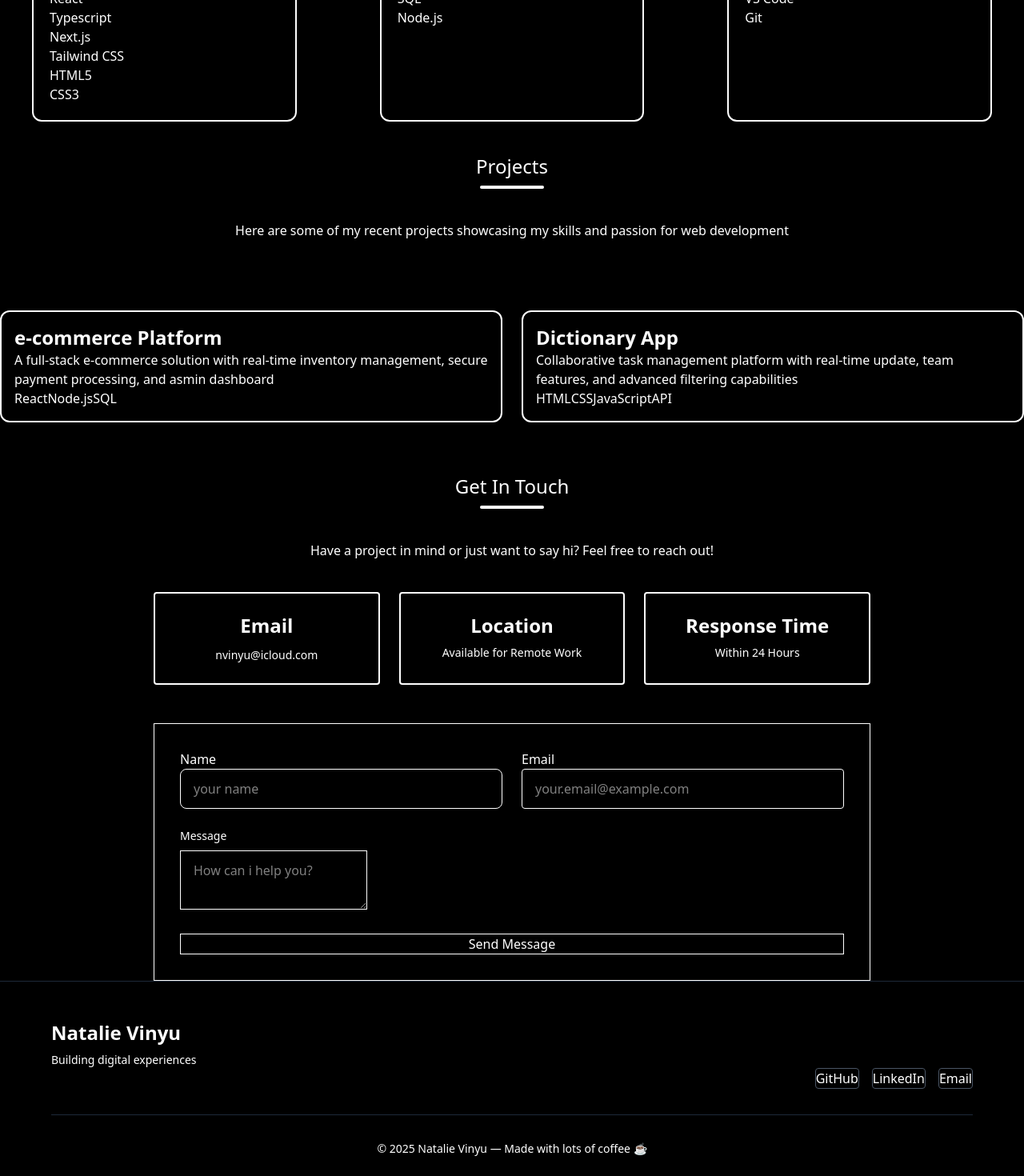
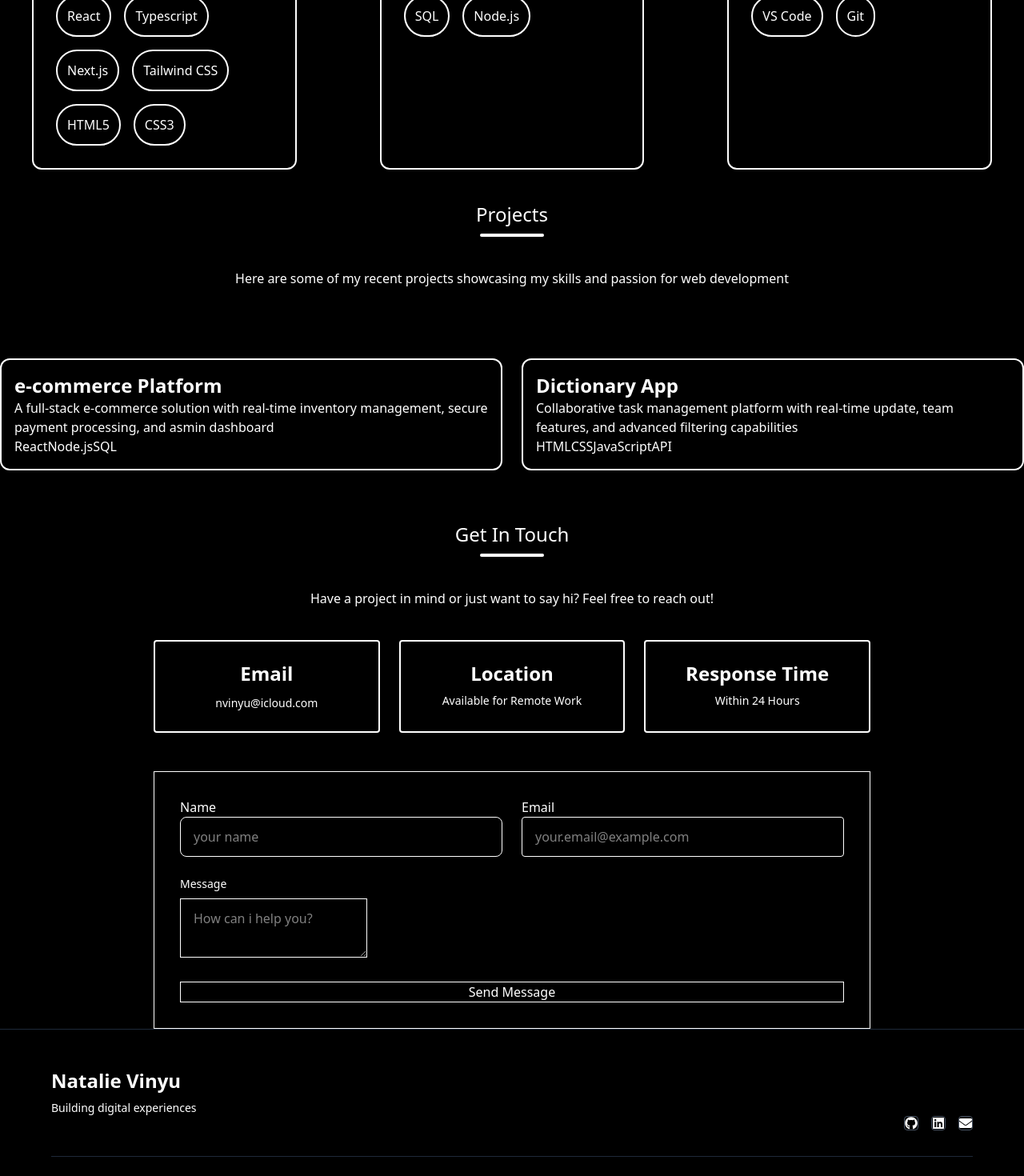
Before and after one commit to NatalieVinyu/natalie-vinyu-website, a React (Vite) app: page / in a window 1280 px wide. Shown: the part 1960-3430 px from the top of the page at 80% size. Built offline with nearby package versions, Linux system fonts and the light colour scheme.

Commit message:
React Icons

```diff
--- a/package.json
+++ b/package.json
@@ -15,6 +15,7 @@
     "bootstrap-icons": "^1.13.1",
     "react": "^19.1.1",
     "react-dom": "^19.1.1",
+    "react-icons": "^5.5.0",
     "tailwindcss": "^4.1.13"
   },
   "devDependencies": {
--- a/src/Components/footer.jsx
+++ b/src/Components/footer.jsx
@@ -1,11 +1,13 @@
 import React from 'react';
+import { FaGithub, FaLinkedin, FaEnvelope } from "react-icons/fa";
+
 
 export default function Footer() {
   return (
    <footer className="py-12 px-6 border-t border-gray-800 overflow-hidden bg-black text-white">
 
     <div className="max-w-6xl mx-auto relative">
-      <div className='flex-flex-col'>
+      <div className='flex flex-col'>
         <div className="text-center md:text-left">
           <h3 className="text-2xl font-bold mb-2">Natalie Vinyu</h3>
           <p className='text-sm'>Building digital experiences</p>
@@ -18,7 +20,7 @@ export default function Footer() {
             rel="noopener noreferrer"
             className="border border-gray-600 rounded flex items-center justify-center hover:bg-white hover:text-black transition"
           >
-            GitHub
+            <FaGithub />
           </a>
 
           <a
@@ -27,14 +29,14 @@ export default function Footer() {
             rel="noopener noreferrer"
             className="border border-gray-600 rounded flex items-center justify-center hover:bg-white hover:text-black transition"
           >
-            LinkedIn
+            <FaLinkedin />
           </a>
 
           <a
             href="mailto:natalievinyu@gmail.com"
             className="border border-gray-600 rounded flex items-center justify-center hover:bg-white hover:text-black transition"
           >
-            Email
+            <FaEnvelope />
           </a>
         </div>
       </div>
--- a/src/Pages/Skills.jsx
+++ b/src/Pages/Skills.jsx
@@ -26,10 +26,12 @@ export default function Skills() {
             <div className='border-2 border-solid rounded-xl m-10 p-5' key={index}>
               <h3 className='text-2xl font-bold'>{item.title}</h3>
 
-              <ul className='list-none'>
-                {item.skills.map((skill, i) => (
-                <li key={i}>{skill}</li>
-              ))}</ul>
+                <ul className='flex flex-wrap space-x-4 list-none'>
+                  {item.skills.map((skill, i) => (
+                  <div className='border-2 border-solid rounded-full m-2 p-3'>
+                    <li key={i}>{skill}</li>
+                  </div>
+                ))}</ul>
         </div>
           ))}
         </div>
```
Also changed, not shown: 1 other file (tests, documents, lock files or other folders).
